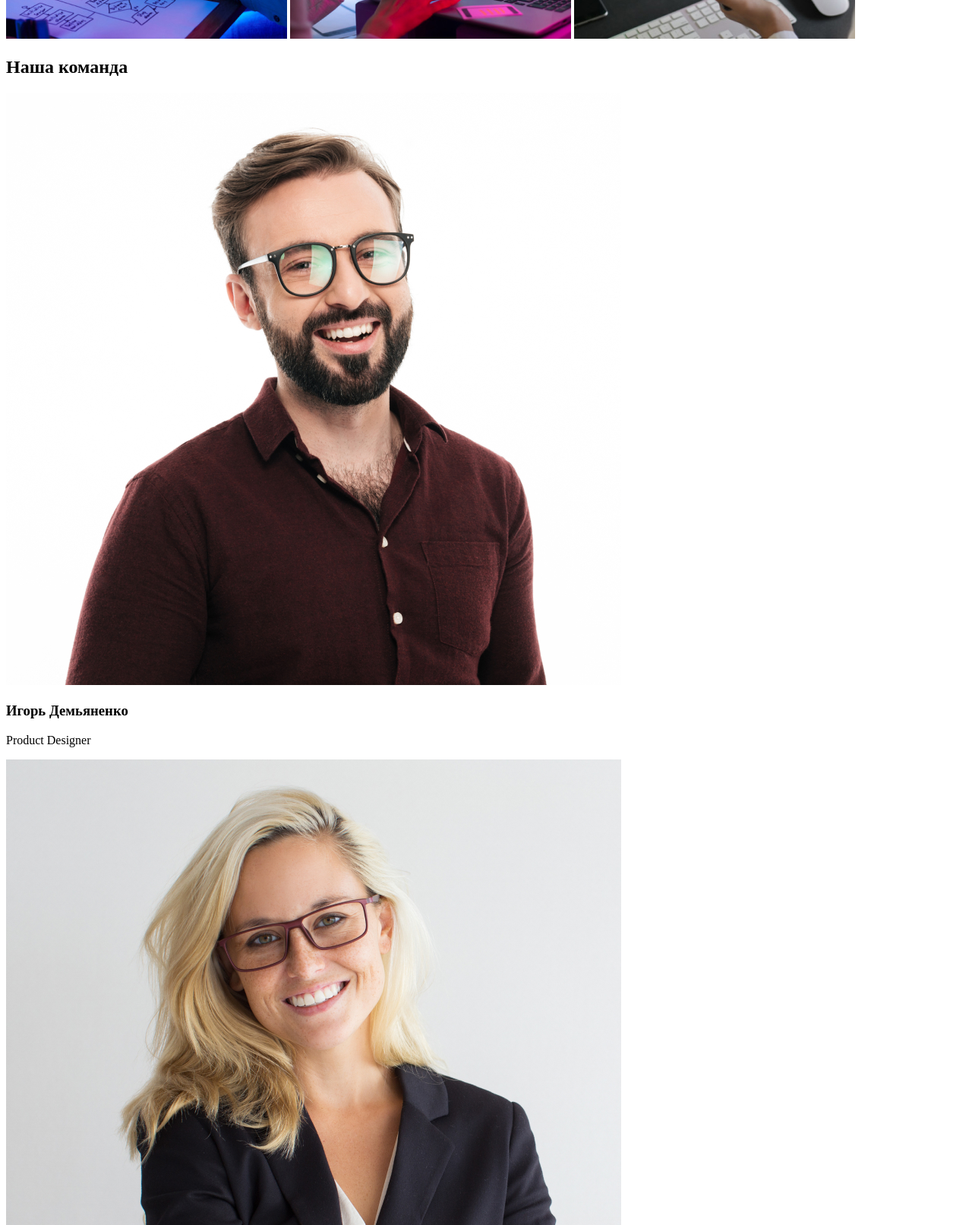
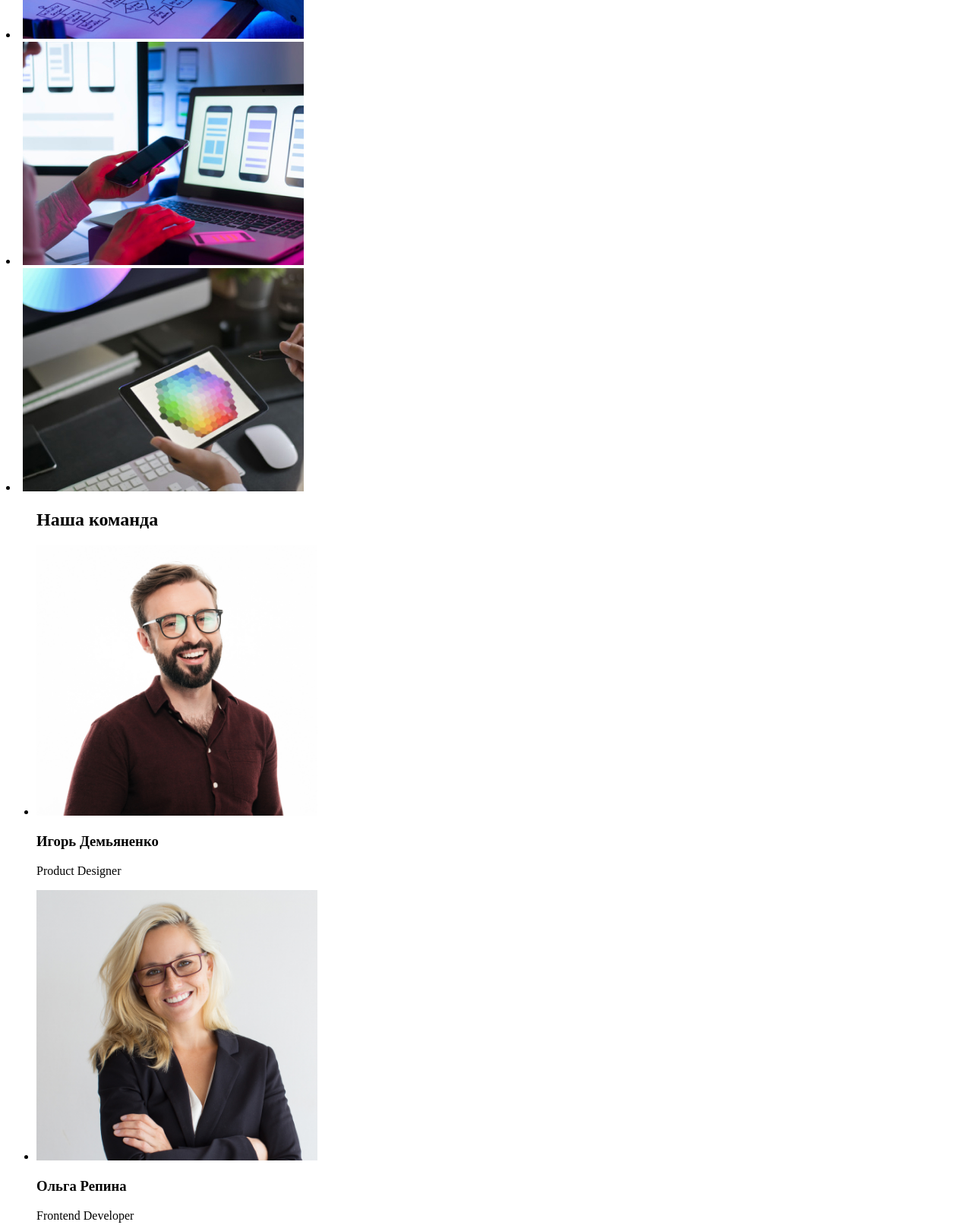
Before and after one commit to sonya287/goit-markup-hw-01, a plain HTML site: page index.html in a window 1280 px wide. Shown: the part 840-2453 px from the top of the page at 76% size. Drawn offline with Linux system fonts and the light colour scheme.

Commit message:
Правки2

```diff
--- a/index.html
+++ b/index.html
@@ -56,25 +56,29 @@
     <!--Section 3 чем мы занимаемся-->
     <section>
       <h2>Чем мы занимаемся</h2>
-      <a><img src="./images/blok-shema.jpg" alt="блок-схема"/></a>
-      <a><img src="./images/smartfon.jpg" alt="смартфон"/></a>
-      <a><img src="./images/palitra.jpg" alt="палитра"/></a>
+      <li><img src="./images/blok-shema.jpg" alt="блок-схема"/></li>
+      <li><img src="./images/smartfon.jpg" alt="смартфон"/></li>
+      <li><img src="./images/palitra.jpg" alt="палитра"/></li>
     </section>
     <!--Section 4 наша команда-->
     <section>
+      <ul>
         <h2>Наша команда</h2>
-        <a><img src="./images/product-designer.jpg" alt="дизайнер"/></a>
+        <li><img src="./images/product-designer.jpg" alt="дизайнер" width="370"/></li>
             <h3>Игорь Демьяненко</h3>
             <p>Product Designer</p>
-        <a><img src="./images/fronted-developer.jpg" alt="программистка"/></a>
+        <li>
+          <img src="./images/fronted-developer.jpg" alt="программистка" width="370"/>
             <h3>Ольга Репина</h3>
             <p>Frontend Developer</p>
-        <a><img src="./images/marketing.jpg" alt="маркетолог" /></a>
+        </li>
+        <li><img src="./images/marketing.jpg" alt="маркетолог" width="370"/></li>
             <h3>Николай Тарасов</h3>
             <p>Marketing</p>
-        <a><img src="./images/ui-designer.jpg" alt="ермаков" /></a>
+        <li><img src="./images/ui-designer.jpg" alt="ермаков" width="370"/></li>
             <h3>Михаил Ермаков</h3>
             <p>UI Designer</p>
+      </ul>
       </a>
     </section>
     <footer>
```
Lines whose indentation alone changed are shown as unchanged.
